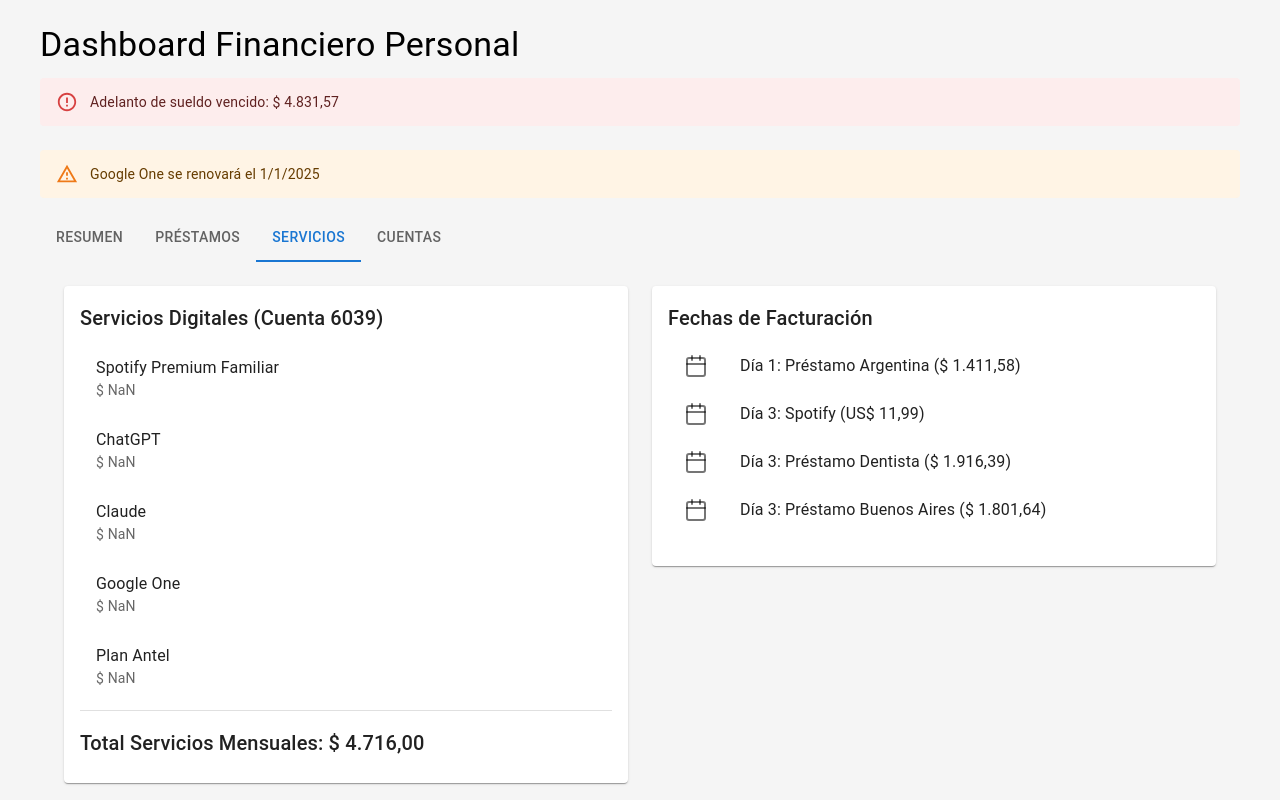
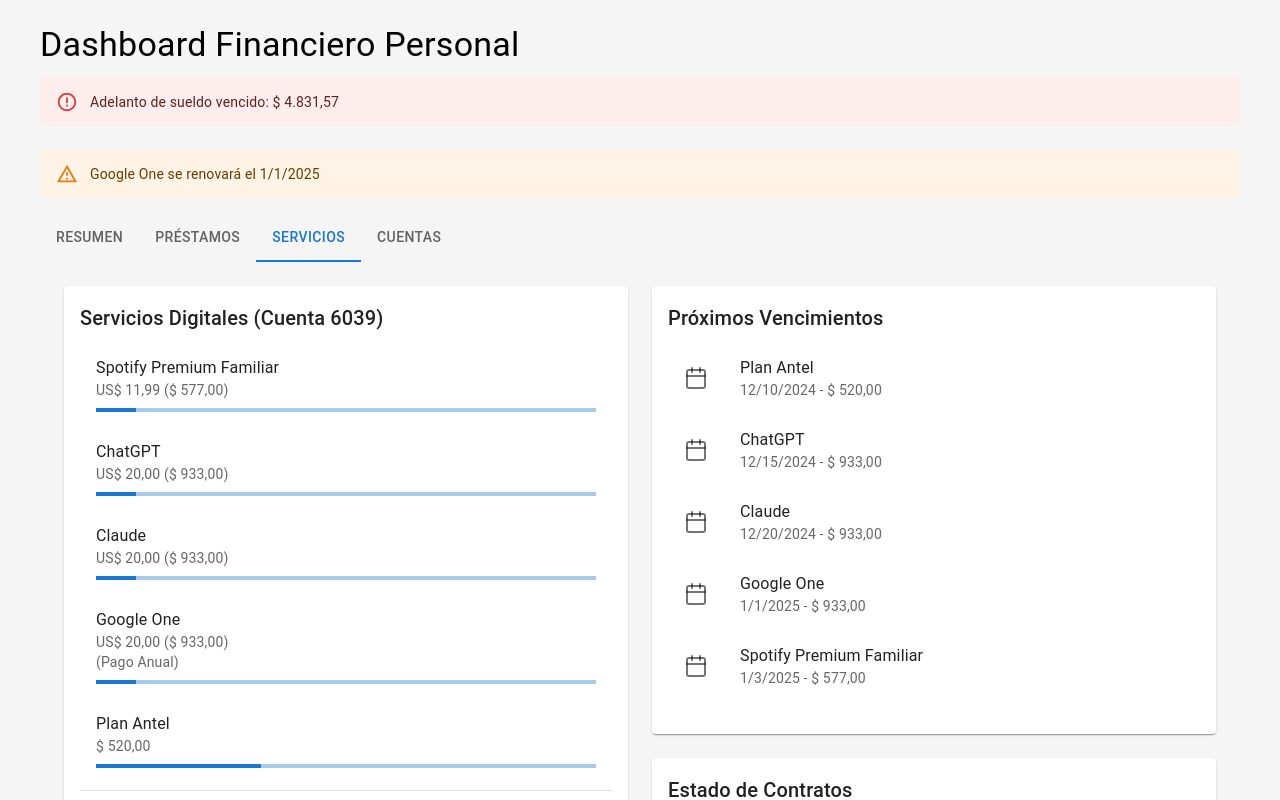
Before and after one commit to N45h0/finance-dashboard, a React (Create React App) app: page / in a window 1280 px wide. Both pictures are taken after a click on the tab "SERVICIOS". Shown: the top 800 px of the page. Built offline with nearby package versions, Linux system fonts and the light colour scheme; the HTML template or start-up script is replaced by a standard one.

Commit message:
Update App.js5

```diff
--- a/src/App.js
+++ b/src/App.js
@@ -538,9 +538,20 @@
                     <ListItem key={index}>
                       <ListItemText
                         primary={service.name}
-                        secondary={`${formatCurrency(service.amount, service.currency)} ${
-                          service.currency === "USD" ? `(${formatCurrency(service.uyu)})` : ''
-                        }`}
+                        secondary={
+                          <>
+                            {formatCurrency(service.price.amount, service.price.currency)}
+                            {service.price.currency === "USD" &&
+                              ` (${formatCurrency(service.price.uyuEquivalent)})`}
+                            <br />
+                            {service.billingCycle === 'annual' && '(Pago Anual)'}
+                            <LinearProgress
+                              variant="determinate"
+                              value={service.contract?.progress || 0}
+                              sx={{ mt: 1 }}
+                            />
+                          </>
+                        }
                       />
                     </ListItem>
                   ))}
@@ -548,7 +559,7 @@
                 <Divider />
                 <Box sx={{ mt: 2 }}>
                   <Typography variant="h6">
-                    Total Servicios Mensuales: {formatCurrency(4716)}
+                    Total Servicios Mensuales: {formatCurrency(monthlyTotal)}
                   </Typography>
                 </Box>
               </CardContent>
@@ -558,22 +569,39 @@
           <Grid item xs={12} md={6}>
             <Card>
               <CardContent>
-                <Typography variant="h6">Fechas de Facturación</Typography>
+                <Typography variant="h6">Próximos Vencimientos</Typography>
                 <List>
-                  {[
-                    { day: 1, desc: `Préstamo Argentina (${formatCurrency(1411.58)})` },
-                    { day: 3, desc: `Spotify (${formatCurrency(11.99, "USD")})` },
-                    { day: 3, desc: `Préstamo Dentista (${formatCurrency(1916.39)})` },
-                    { day: 3, desc: `Préstamo Buenos Aires (${formatCurrency(1801.64)})` }
-                  ].map((item, index) => (
+                  {upcomingPayments.map((payment, index) => (
                     <ListItem key={index}>
                       <ListItemIcon>
                         <Calendar />
                       </ListItemIcon>
-                      <ListItemText primary={`Día ${item.day}: ${item.desc}`} />
+                      <ListItemText
+                        primary={`${payment.service}`}
+                        secondary={`${payment.date.toLocaleDateString()} - ${formatCurrency(payment.amount)}`}
+                      />
                     </ListItem>
                   ))}
                 </List>
+              </CardContent>
+            </Card>
+
+            <Card sx={{ mt: 3 }}>
+              <CardContent>
+                <Typography variant="h6">Estado de Contratos</Typography>
+                {contractStatus.map((contract, index) => (
+                  <Box key={index} sx={{ mt: 2 }}>
+                    <Typography variant="subtitle1">{contract.name}</Typography>
+                    <LinearProgress
+                      variant="determinate"
+                      value={contract.progress}
+                      sx={{ mb: 1 }}
+                    />
+                    <Typography variant="caption" color="textSecondary">
+                      {contract.daysUntilRenewal} días para renovación
+                    </Typography>
+                  </Box>
+                ))}
               </CardContent>
             </Card>
           </Grid>
```
